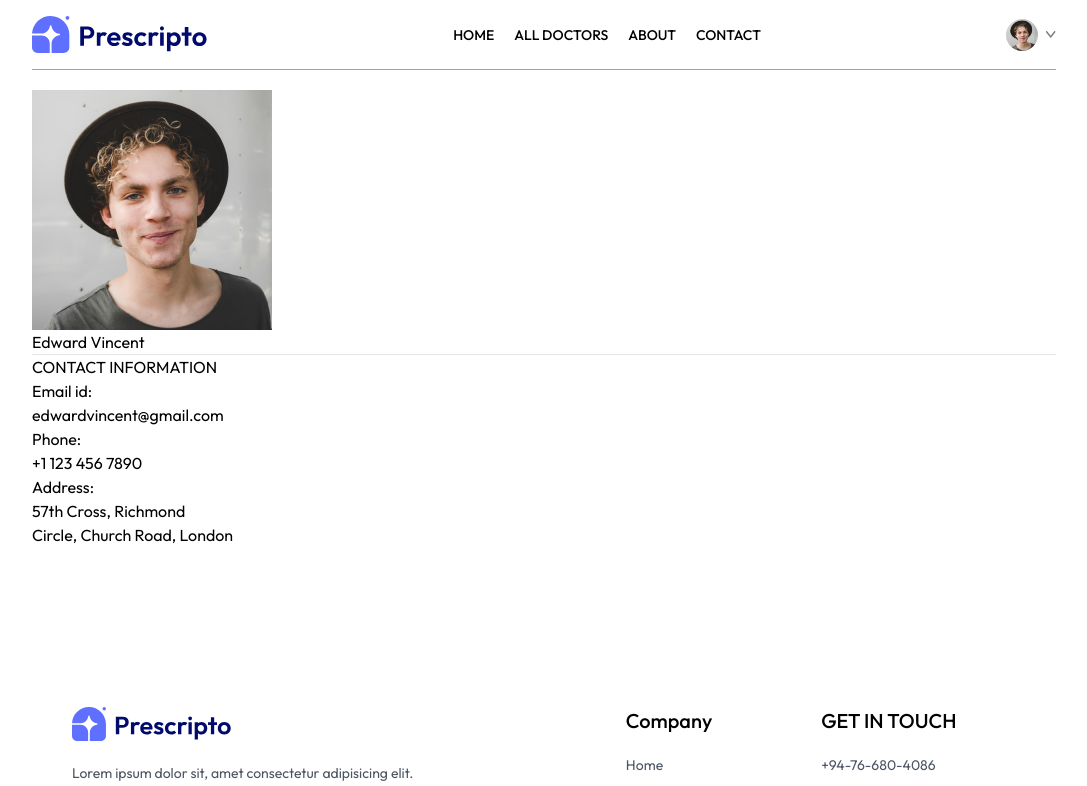
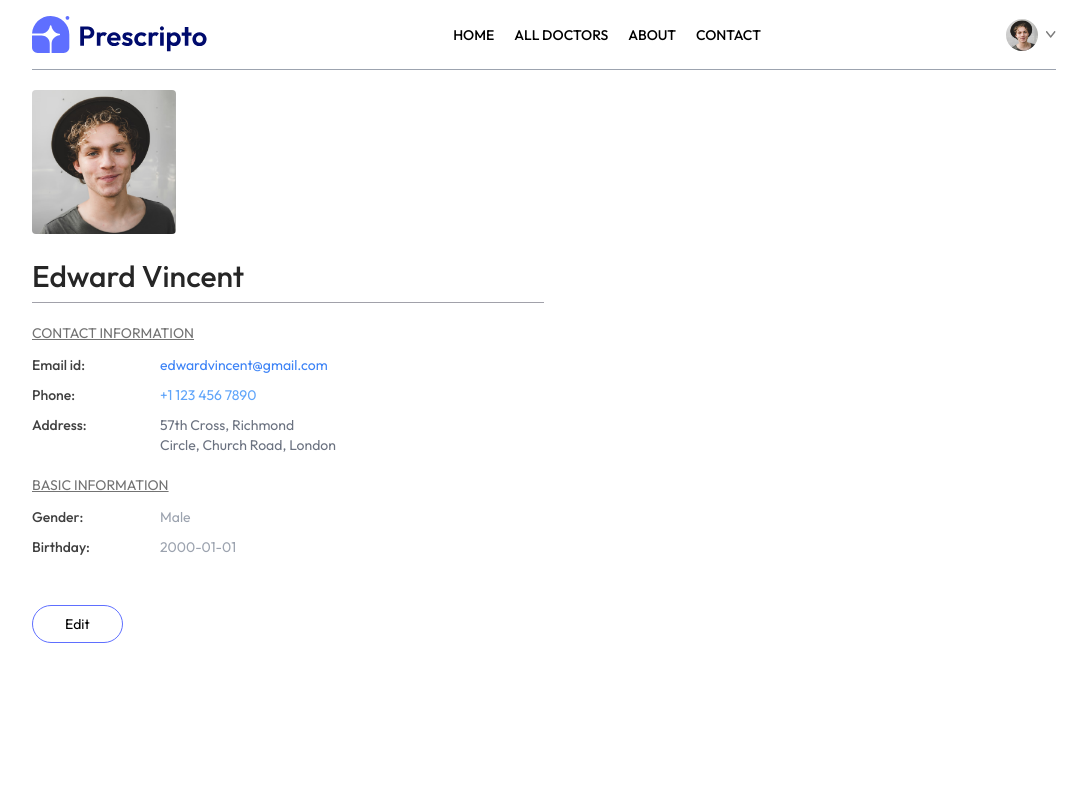
Before and after one commit to mhdmusharraf/Doctor-Appointment-Booking-App, a React (Vite) app in the folder frontend/: page /my-profile in a window 1280 px wide. Shown: the top 786 px of the page, without its empty margins (96-1183 px from the left). Built offline with nearby package versions, Linux system fonts and the light colour scheme.

Commit message:
Profile page created

```diff
--- a/frontend/src/pages/MyProfile.jsx
+++ b/frontend/src/pages/MyProfile.jsx
@@ -18,10 +18,10 @@
   const [isEdit, setIsEdit] = useState(false);
 
   return (
-    <div>
-      <img src={userData.image} alt="" />
+    <div className="max-w-lg flex flex-col gap-2 text-sm">
+      <img className="w-36 rounded" src={userData.image} alt="" />
       {isEdit ? (
-        <input
+        <input className="bg-gray-50 text-3xl font-medium max-w-60 mt-4"
           type="text"
           value={userData.name}
           onChange={(e) =>
@@ -29,16 +29,17 @@
           }
         />
       ) : (
-        <p>{userData.name}</p>
+        <p className="font-medium text-3xl text-neutral-800 mt-4">{userData.name}</p>
       )}
-      <hr />
-      <p>CONTACT INFORMATION</p>
+      <hr className="bg-zinc-400 h-[1px] border-none" />
       <div>
-        <p>Email id:</p>
-        <p>{userData.email}</p>
-        <p>Phone:</p>
+        <p className="text-neutral-500 underline mt-3">CONTACT INFORMATION</p>
+        <div className="grid grid-cols-[1fr_3fr] gap-y-2.5 mt-3 text-neutral-700">
+          <p className="font-medium">Email id:</p>
+          <p className="text-blue-500">{userData.email}</p>
+          <p className="font-medium">Phone:</p>
           {isEdit ? (
-          <input
+            <input className="bg-gray-100 max-w-52"
               type="text"
               value={userData.phone}
               onChange={(e) =>
@@ -46,21 +47,35 @@
               }
             />
           ) : (
-          <p>{userData.phone}</p>
+            <p className="text-blue-400">{userData.phone}</p>
           )}
-        <p>Address:</p>
+          <p className="font-medium">Address:</p>
           {isEdit ? (
             <p>
-            <input onChange={(e) =>
-              setUserData((prev) => ({ ...prev, address: {...prev.address,line1:e.target.value} }))
-            } value={userData.address.line1} type="text" />
+              <input className="bg-gray-50"
+                onChange={(e) =>
+                  setUserData((prev) => ({
+                    ...prev,
+                    address: { ...prev.address, line1: e.target.value },
+                  }))
+                }
+                value={userData.address.line1}
+                type="text"
+              />
               <br />
-            <input onChange={(e) =>
-              setUserData((prev) => ({ ...prev, address: {...prev.address,line2:e.target.value} }))
-            } value={userData.address.line2} type="text" />
+              <input className="bg-gray-50"
+                onChange={(e) =>
+                  setUserData((prev) => ({
+                    ...prev,
+                    address: { ...prev.address, line2: e.target.value },
+                  }))
+                }
+                value={userData.address.line2}
+                type="text"
+              />
             </p>
           ) : (
-          <p>
+            <p className="text-gray-500">
               {userData.address.line1}
               <br />
               {userData.address.line2}
@@ -68,6 +83,38 @@
           )}
         </div>
       </div>
+      <div>
+        <p  className="text-neutral-500 underline mt-3">BASIC INFORMATION</p>
+        <div className="grid grid-cols-[1fr_3fr] gap-y-2.5 mt-3 text-neutral-700">
+          <p className="font-medium">Gender:</p>
+          {isEdit ? (
+        <select className="max-w-20 bg-gray-100" onChange={(e)=>setUserData(prev=>({...prev,gender:e.target.value}))} value={userData.gender}>
+          <option value="Male">Male</option>
+          <option value="Female">Female</option>
+        </select>
+      ) : (
+        <p className="text-gray-400">{userData.gender}</p>
+      )}
+      <p className="font-medium">Birthday:</p>
+      {isEdit ? (
+        <input className="max-w-28 bg-gray-100" onChange={(e)=>setUserData(prev=>({...prev,dob:e.target.value}))} value={userData.dob}
+          type="date"
+        />
+      ) : (
+        <p className="text-gray-400">{userData.dob}</p>
+      )}
+        </div>
+        </div>
+        <div className="mt-10">
+        {isEdit ? (
+        <button className="border border-primary px-8 py-2 rounded-full hover:bg-primary hover:text-white transition-all" onClick={()=>setIsEdit(false)}>Save Information</button>
+      ) : (
+        <button className="border border-primary px-8 py-2 rounded-full hover:bg-primary hover:text-white transition-all"  onClick={()=>setIsEdit(true)}>Edit</button>
+      )}
+        </div>
+
+
+    </div>
   );
 };
 
```
Lines whose indentation alone changed are shown as unchanged.
